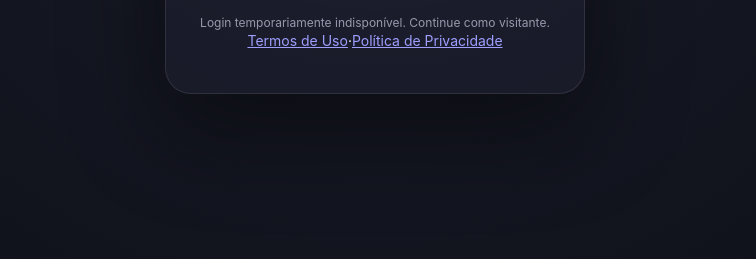
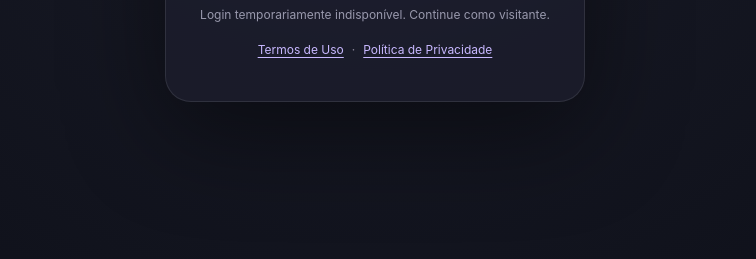
Before and after one commit to DonFilu/Art-em-foco, a website: page index.html in a window 1280 px wide. Shown: the part 541-800 px from the top of the page, without its empty margins (265-1021 px from the left). Drawn offline with Linux system fonts and the light colour scheme; no server answers.

Commit message:
Style legal links on welcome screen

```diff
--- a/css/entry.css
+++ b/css/entry.css
@@ -1,2 +1,4 @@
 .entry-screen{position:fixed;inset:0;z-index:20000;background:radial-gradient(circle at 50% 30%,#302a54 0%,#151722 44%,#0d0f18 100%);display:flex;align-items:center;justify-content:center;padding:24px;color:#f4f4fa}.entry-screen[hidden]{display:none}.entry-card{width:min(100%,420px);text-align:center;padding:44px 26px;border:1px solid #ffffff18;border-radius:26px;background:#1d1e2dca;box-shadow:0 30px 100px #0007}.entry-mark{width:76px;height:76px;margin:0 auto 22px;border-radius:22px;background:linear-gradient(135deg,#9d83ff,#5e9cff);display:grid;place-items:center;font-size:46px;color:#fff;box-shadow:0 14px 40px #8970ff40}.entry-card h1{font-size:clamp(32px,8vw,45px);letter-spacing:-1.5px;margin:0}.entry-card h1 span{color:#a99aff}.entry-card p{font-size:16px;color:#b9b9cc;margin:14px 0 30px}.entry-card button{display:flex;justify-content:center;align-items:center;gap:12px;width:100%;padding:16px;border:0;border-radius:13px;background:#9178ff;color:#fff;font-size:17px;font-weight:750}.entry-card button:active{transform:scale(.99)}.entry-card small{display:block;margin-top:17px;color:#9999ad;font-size:12px}
 .entry-card .google-signin{min-height:44px;display:flex;justify-content:center;margin:0 0 13px}.entry-card #entryButton{background:#302d45;border:1px solid #716a93;color:#f4f1ff;font-size:15px}.entry-card #entryButton:hover{background:#403a5c}.entry-card #loginMessage{line-height:1.5}.entry-card .google-signin iframe{max-width:100%}
+
+.entry-card .entry-legal{display:flex;flex-wrap:wrap;justify-content:center;align-items:center;gap:8px;margin-top:18px;font-size:12px}.entry-legal a{color:#c8b8ff;text-decoration:underline;text-underline-offset:3px}.entry-legal span{color:#8d889e}
```
